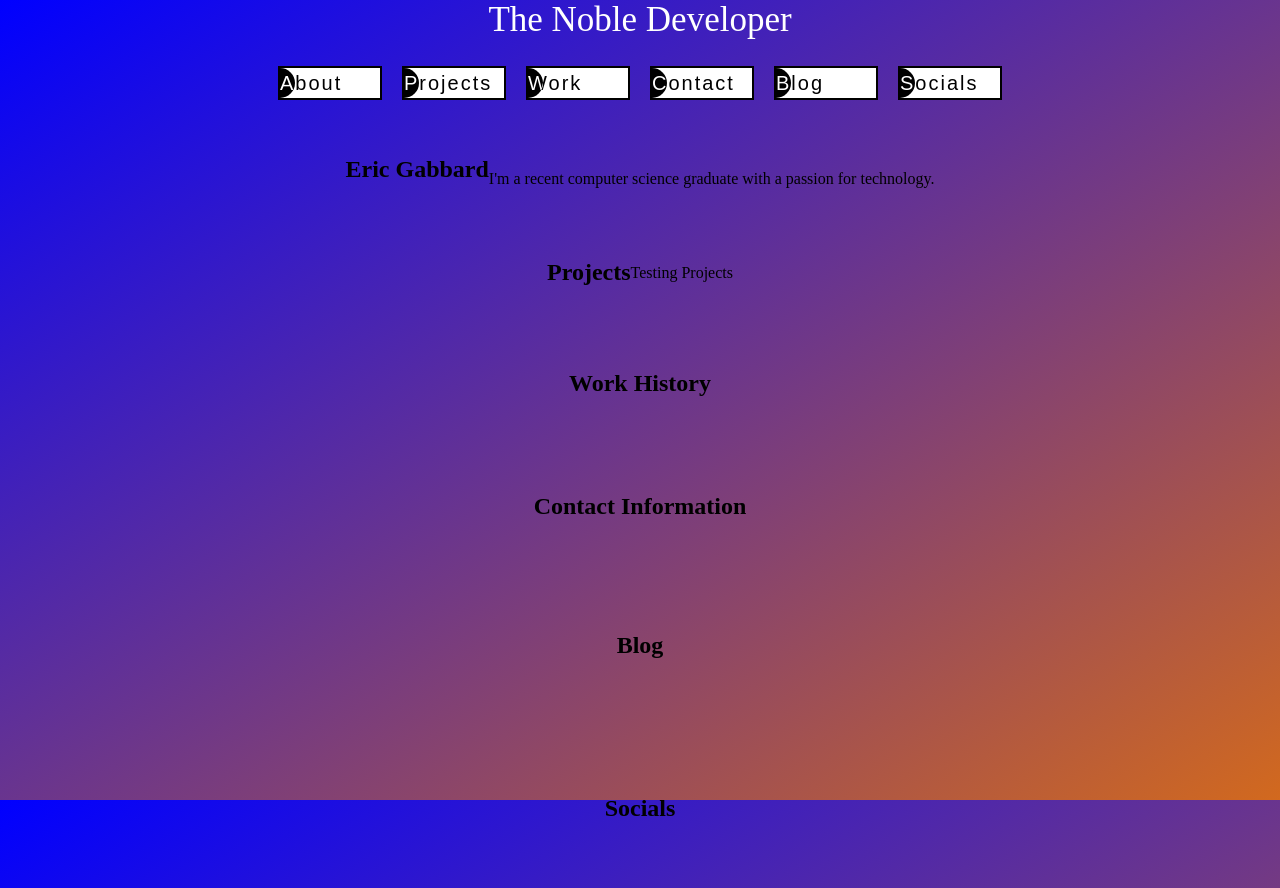
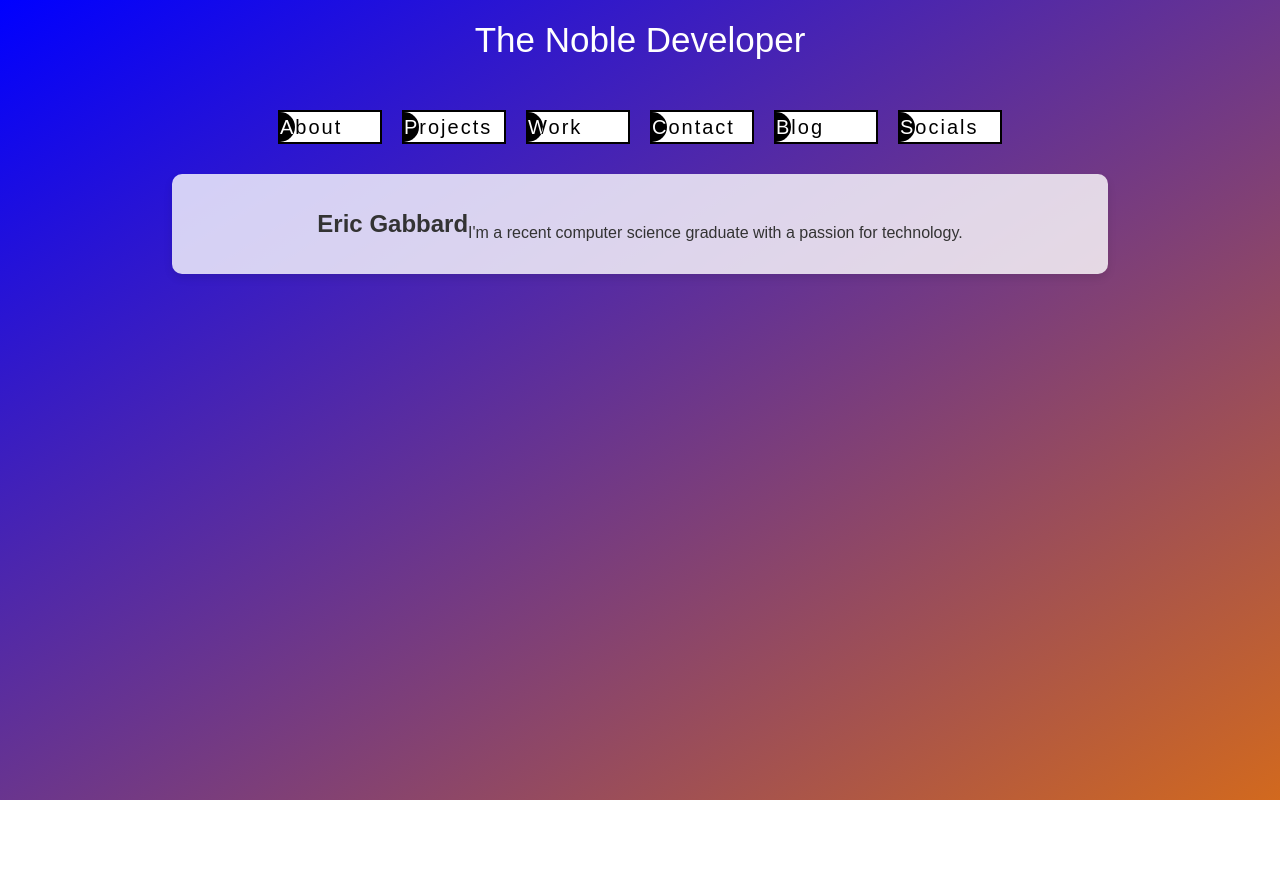
Before and after one commit to Egabbard12/GabbardPortfolio, a plain HTML site: page index.html in a window 1280 px wide. After the commit the page ends 800 px from the top, so only its background shows below. Drawn offline with Linux system fonts and the light colour scheme.

Commit message:
Fixed content showing on first load

```diff
--- a/style.css
+++ b/style.css
@@ -3,12 +3,16 @@ body {
   margin: 0; /* Remove default margin */
   height: 100vh; /* Full viewport height */
   background: linear-gradient(to right bottom, blue, chocolate); /* Gradient background */
+  font-family: Arial, sans-serif; /* Consistent font family */
+  color: #333; /* Default text color */
 }
 
 /* Set the same font size for all headers */
 h1, h2, h3, h4, h5, h6 {
-	font-size: 24px; /* Set your desired font size */
-  }
+  font-size: 24px; /* Set your desired font size */
+  font-weight: bold; /* Bold font for headings */
+  color: #333; /* Heading color */
+}
 
 header {
   display: flex; /* Flexbox layout */
@@ -18,6 +22,7 @@ header {
   text-align: center; /* Center text */
   font-size: 35px; /* Font size */
   color: white; /* Text color */
+  padding: 20px; /* Padding for header */
 }
 
 nav ul {
@@ -26,6 +31,7 @@ nav ul {
   align-items: start; /* Align items to the start */
   list-style-type: none; /* Remove default list styling */
   padding: 0; /* Remove default padding */
+  margin: 20px 0; /* Margin for spacing */
 }
 
 nav ul li {
@@ -75,8 +81,12 @@ nav ul li span {
 
 .content {
   display: none; /* Hide content by default */
-  margin-top: 20px; /* Top margin */
-  padding: 10px; /* Padding */
+  width: 70%; /* Set width to 70% of the screen */
+  margin: 20px auto; /* Center content horizontally with margin */
+  padding: 20px; /* Padding inside the content */
+  background-color: rgba(255, 255, 255, 0.8); /* Semi-transparent background */
+  border-radius: 10px; /* Rounded corners */
+  box-shadow: 0 4px 8px rgba(0, 0, 0, 0.1); /* Subtle shadow */
 }
 
 /* ID styles */
@@ -89,7 +99,6 @@ nav ul li span {
 }
 
 #projectsContent {
-  display: flex; /* Flexbox layout */
   flex: 1; /* Flex grow */
   text-align: center; /* Center text */
   align-items: center; /* Center items vertically */
@@ -97,7 +106,6 @@ nav ul li span {
 }
 
 #workContent {
-  display: flex; /* Flexbox layout */
   flex: 1; /* Flex grow */
   text-align: center; /* Center text */
   align-items: center; /* Center items vertically */
@@ -105,7 +113,6 @@ nav ul li span {
 }
 
 #contactContent {
-  display: flex; /* Flexbox layout */
   flex: 1; /* Flex grow */
   text-align: center; /* Center text */
   align-items: center; /* Center items vertically */
@@ -113,7 +120,6 @@ nav ul li span {
 }
 
 #blogContent {
-  display: flex; /* Flexbox layout */
   flex: 1; /* Flex grow */
   text-align: center; /* Center text */
   align-items: center; /* Center items vertically */
@@ -121,7 +127,6 @@ nav ul li span {
 }
 
 #socialsContent {
-  display: flex; /* Flexbox layout */
   flex: 1; /* Flex grow */
   text-align: center; /* Center text */
   align-items: center; /* Center items vertically */
```
